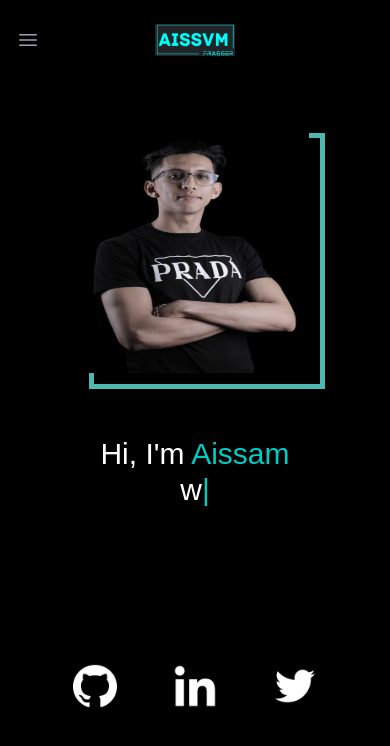
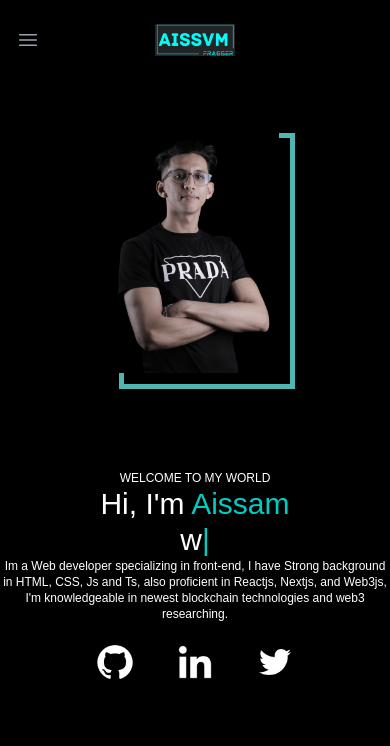
Before and after one commit to FRAGG33R/Portfolio, a Next.js app: page / in a window 390 px wide. Shown: the top 746 px of the page. Built offline with nearby package versions, Linux system fonts and the light colour scheme; a web font is replaced by a local one.

Commit message:
landing page
add description

resize icons

```diff
--- a/components/landingPage.tsx
+++ b/components/landingPage.tsx
@@ -11,8 +11,13 @@ export default function LandingPage() {
 	return (
 		<div className="flex lg:flex-row xs:flex-col-reverse lg:justify-center items-center h-4/5 w-screen 2xl:bg-red-500">
 			<div className="xs:w-full lg:w-1/2 xl:w-2/6 h-full flex flex-col items-center justify-center lg:text-5xl xs:text-3xl text-white font-Bai">
+				<div className="text-white md:text-lg xs:text-xs font-extralight md:pb-5">
+					<p>WELCOME TO MY WORLD</p>
+				</div>
+				<div className="text-white text-left">
 					<p>Hi, I'm <span className="text-fav-color">Aissam</span></p>
-							<div>
+				</div>
+				<div className="md:pb-5">
 					<Typewriter
 						options={{
 							autoStart: true,
@@ -35,18 +40,21 @@ export default function LandingPage() {
 						}}
 					/>
 				</div>
-							<div className="flex flex-row flex-wrap pt-32">
-								<div>
+				<div className="ext-white xs:text-xs md:text-lg md:w-3/4 font-extralight text-center md:pb-5">
+						<p>
+							Im a Web developer specializing in front-end, I have Strong background in HTML, CSS, Js and Ts, also proficient in Reactjs, Nextjs, and Web3js, I'm knowledgeable in newest blockchain technologies and web3 researching.
+						</p>
+				</div>
+				<div className="flex flex-row flex-wrap lg:pt-6">
+					<div className="h-20 w-20">
 						<Image alt="Github icon" src={Github} width={100} height={100}/>
 					</div>
-								<div>
+					<div className="h-20 w-20">
 						<Image alt="Linkedin icon" src={Linkedin} width={100} height={100}/>
 					</div>
-								<div>
+					<div className="h-20 w-20">
 						<Image alt="Twitter icon" src={Twitter} width={100} height={100}/>
 					</div>
-							</div>
-						<div>
 				</div>
 			</div>
 				<div className="xs:w-full lg:w-1/2 xl:w-2/6 h-full flex items-center justify-center">
--- a/styles/landingPage.module.css
+++ b/styles/landingPage.module.css
@@ -31,7 +31,7 @@
 @media only screen and (max-width: 500px) {
 .Img{
 	height: 310px;
-	width: 280px;
+	width: 250px;
 	--border:5px;
 	--offset: 8px;
 	--gap: 3px;
@@ -40,6 +40,6 @@
 @media only screen and (max-width: 400px) {
 .Img{
 	height: 280px;
-	width: 260px;
+	width: 200px;
 }
 }
```
Lines whose indentation alone changed are shown as unchanged.
